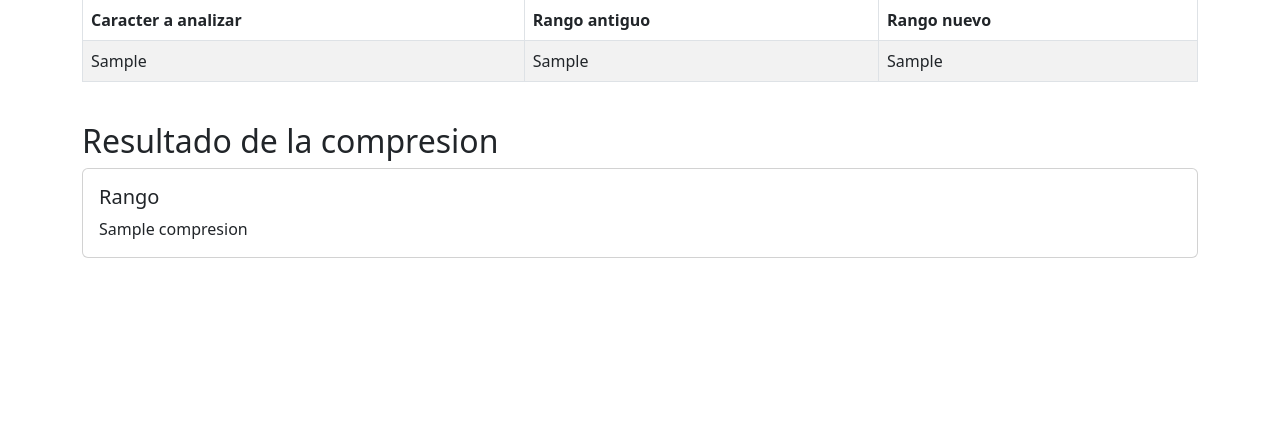
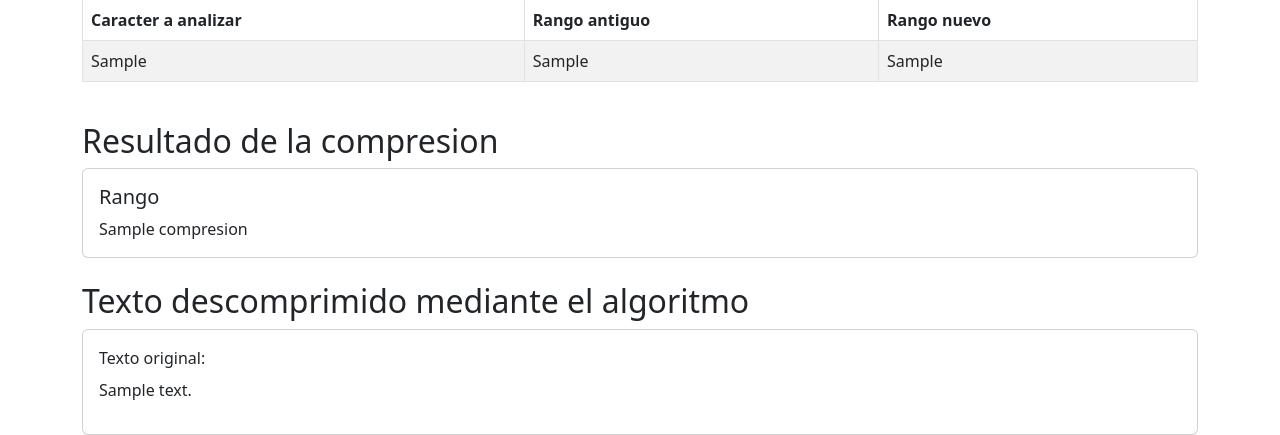
Before and after one commit to Ecadra/proyectos-compresion, a Django app: template templates/aritmetica/resultados.html in a window 1280 px wide. Shown: the part 553-988 px from the top of the page. Before the commit the page ends 811 px from the top, so only its background shows below. Run offline with Django 5.2, Linux system fonts and the light colour scheme; the template is opened without the code that fills it: most values are stand-ins (such as "Sample title", 1, 10 or a date in 2020).

Commit message:
Añadir proceso de decodificación y actualización de la vista de resultados

```diff
--- a/templates/aritmetica/resultados.html
+++ b/templates/aritmetica/resultados.html
@@ -70,6 +70,13 @@
                     <p class="card-text">{{ context.compresion }}</p>
                 </div>
             </div>
+            <h2 class="mt-4">Texto descomprimido mediante el algoritmo</h2>
+            <div class="card">
+                <div class="card-body">
+                    <div class="card-title">Texto original:</div>
+                    <p class="card-tex">{{context.textoDescomprimido}}</p>
+                </div>
+            </div>
         </div>
     </div>
 </div>
```
Also changed, not shown: apps/aritmetica/views.py (+26 -2 lines).
